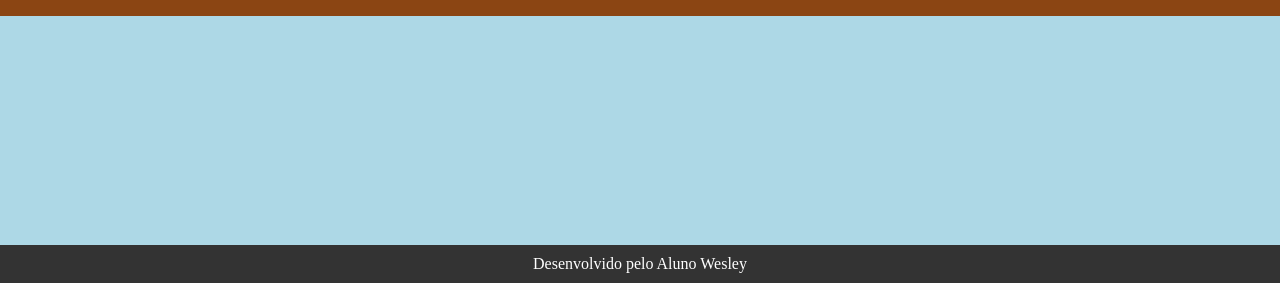
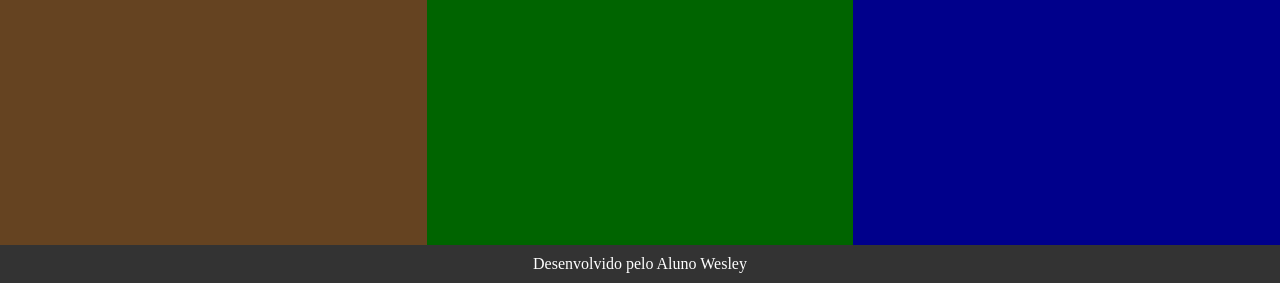
Before and after one commit to wfs1357/Agrinho-Wesley-, a plain HTML site: page index.html in a window 1280 px wide. Shown: the part 517-800 px from the top of the page. Drawn offline with Linux system fonts and the light colour scheme.

Commit message:
Update style.css

```diff
--- a/style.css
+++ b/style.css
@@ -20,7 +20,7 @@ nav a {
 
 /* Estilização para o body (cor de fundo) */
 body {
-    background: linear-gradient(to bottom, #90ee90 33.33%, #8b4513 33.33% 66.66%, #add8e6 66.66%);
+    background: linear-gradient(to right, #654321 33.33%, #006400 33.33% 66.66%, #00008b 66.66%);
     margin: 0; /* Remove a margem padrão */
     height: 100vh; /* Garante que o fundo cubra toda a altura da viewport */
 }
@@ -60,4 +60,3 @@ p {
     left: 0;
     right: 0;
 }
-    }
```
